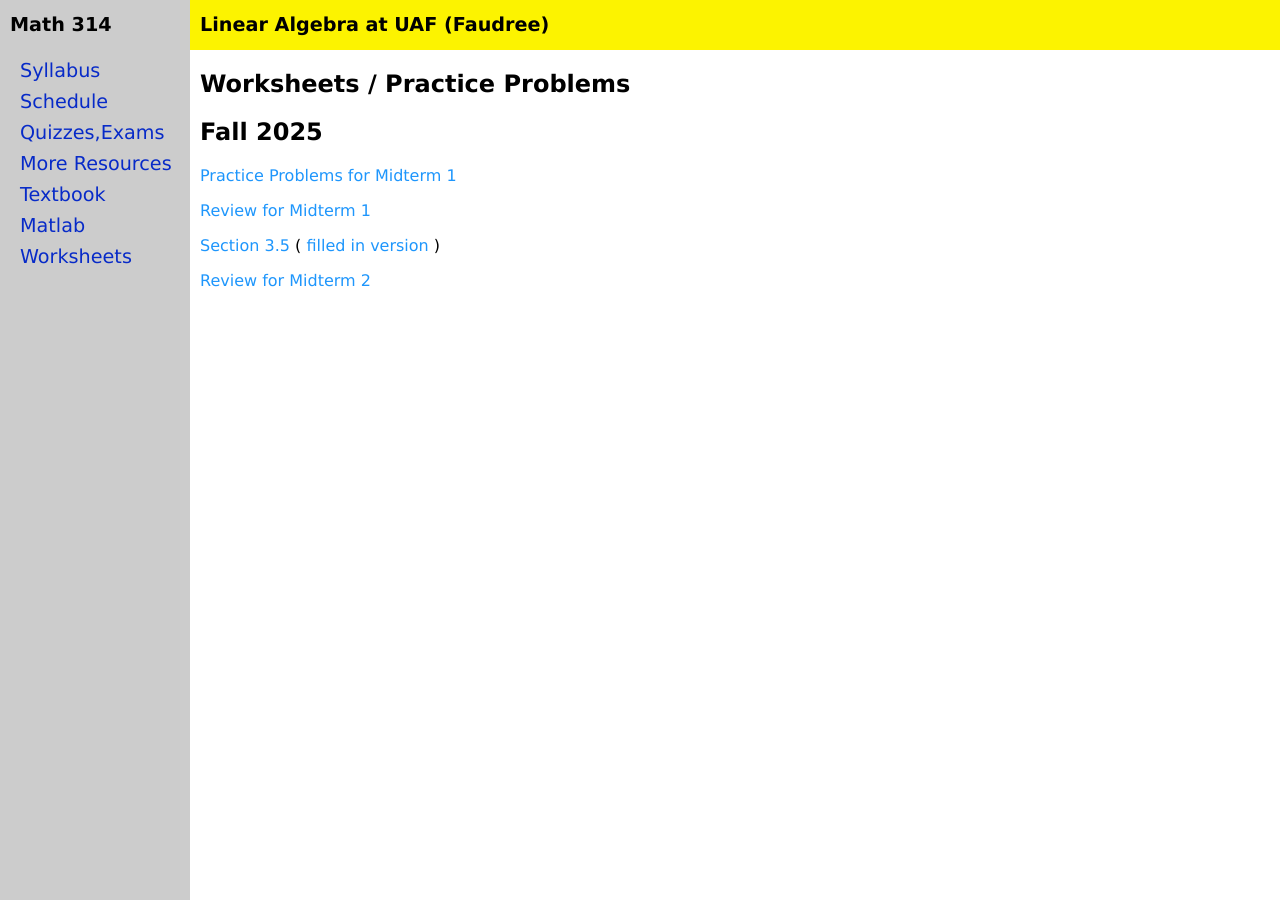
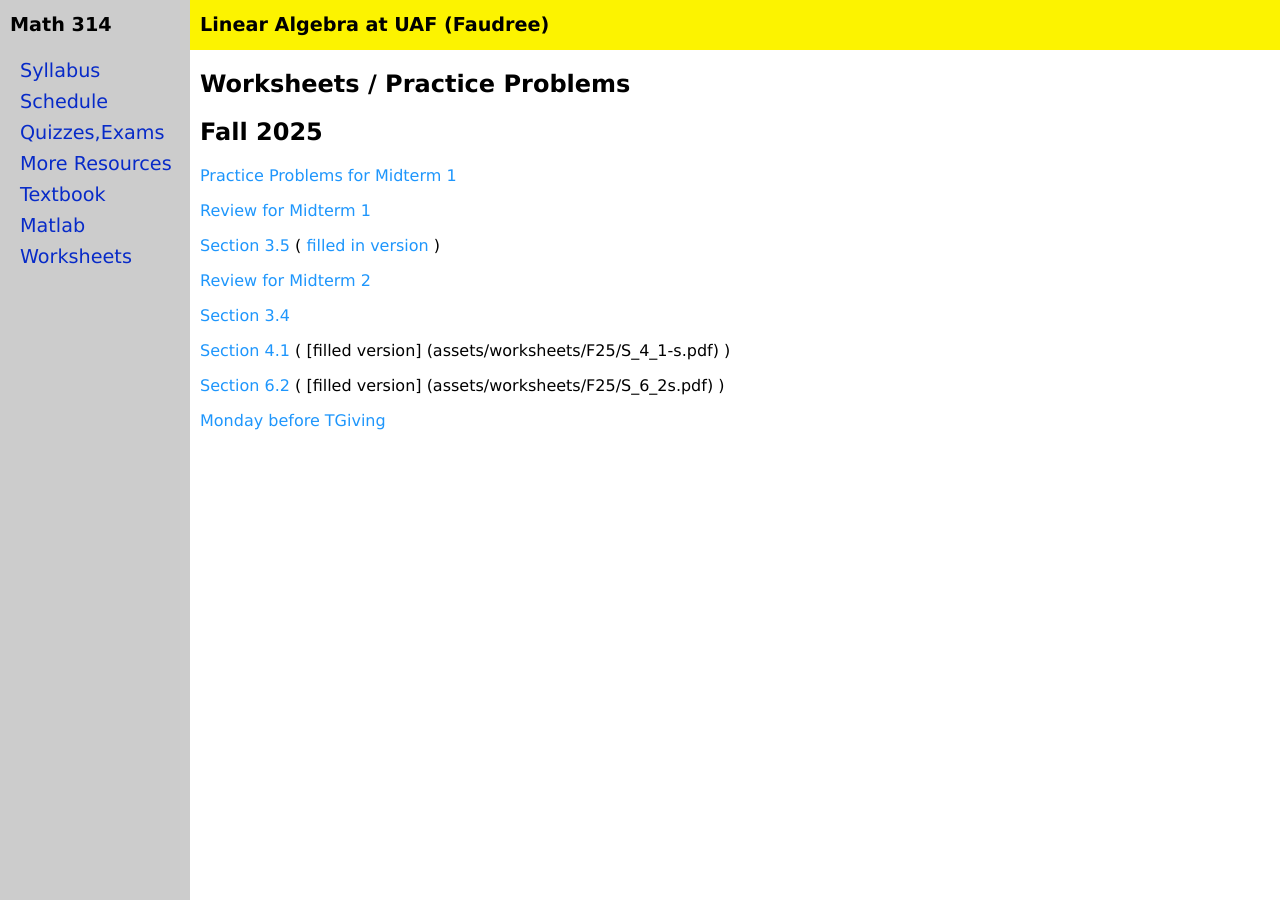
Before and after one commit to jrfaudree/LA, a Jekyll site: the page built from ws25.md, in a window 1280 px wide. Built offline with Jekyll 4.4.1, drawn with Linux system fonts in a browser that asks for light colours.

Commit message:
Update ws25.md

```diff
--- a/ws25.md
+++ b/ws25.md
@@ -13,3 +13,11 @@ title: Worksheets Fall 2025
 [Section 3.5](assets/worksheets/F25/S_3_5_examples.pdf) ( [filled in version](assets/worksheets/F25/S_3_5_examples-s.pdf) )
 
 [Review for Midterm 2](assets/worksheets/F25/M314F25_M2_Review.pdf)
+
+[Section 3.4](assets/worksheets/F25/S_3_4_examples.pdf)
+
+[Section 4.1](assets/worksheets/F25/S_4_1.pdf) ( [filled version] (assets/worksheets/F25/S_4_1-s.pdf) )
+
+[Section 6.2](assets/worksheets/F25/S_6_2.pdf) ( [filled version] (assets/worksheets/F25/S_6_2s.pdf) )
+
+[Monday before TGiving](assets/worksheets/F25/Mon_24_Nov.pdf)
```
